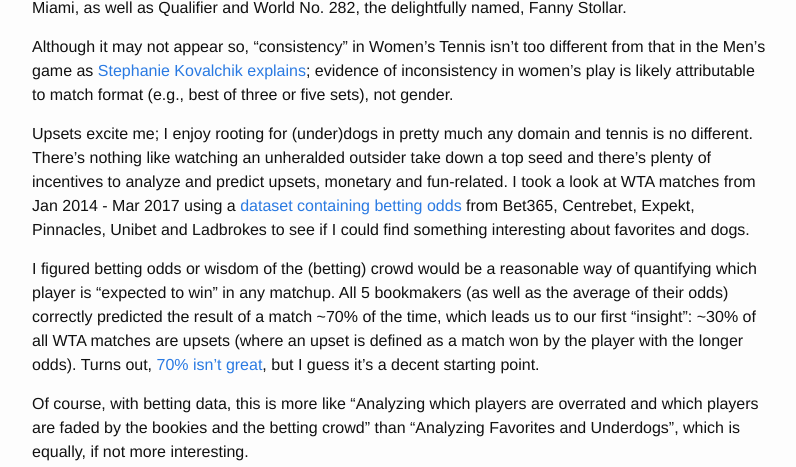
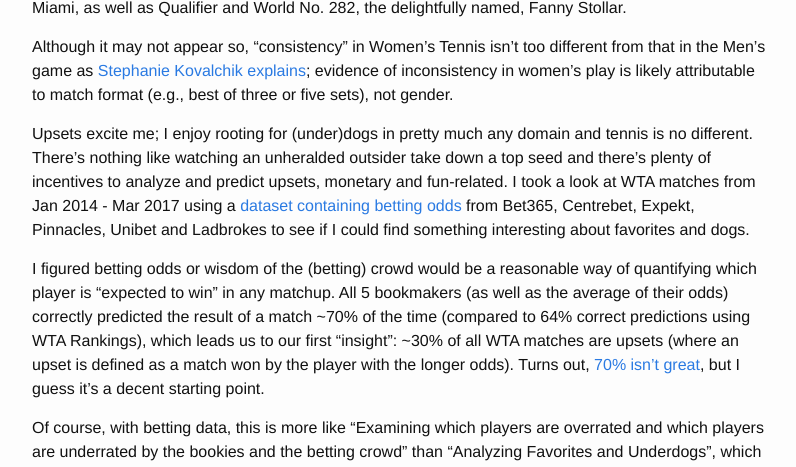
Before and after one commit to amlanlimaye/amlanlimaye.github.io, a Jekyll site: the page built from _posts/2017-04-13-analyzing-upsets-wta.markdown, in a window 1280 px wide and 1400 px high, scrolled down 306 px. Shown: the top 467 px of the window, without its empty margins (238-1034 px from the left). Built offline with Jekyll 4.4.1, drawn with Linux system fonts in a browser that asks for light colours; some of the changed text lies outside the part shown.

Commit message:
Update 2017-04-13-analyzing-upsets-wta.markdown

```diff
--- a/_posts/2017-04-13-analyzing-upsets-wta.markdown
+++ b/_posts/2017-04-13-analyzing-upsets-wta.markdown
@@ -7,7 +7,7 @@
 
 ADD MORE CONCLUSIONS!!!
 
-<h2>Analyzing Favorites and Underdogs on the WTA Tour: Part 1</h2>
+<h2>Examining Favorites and Underdogs on the WTA Tour</h2>
 
 Off late, Women's Tennis has received a lot of flak for being "inconsistent"; a notion bolstered by what's happened in the last month or so. Russia's Elena Vesnina, who was 125/1 to win at Indian Wells (a Premier Mandatory event that's perhaps regarded as the biggest event outside of the 4 Grand Slams) before the tournament began, took home the trophy by beating compatriot Svetlana Kuznetsova 6-7, 7-5, 6-4. Vesnina is 0-2 since Indian Wells, having lost to Wildcard and World No. 594, Ajla Tomljanovic at Miami, as well as Qualifier and World No. 282, the delightfully named, Fanny Stollar.
 
@@ -15,29 +15,27 @@
 
 Upsets excite me; I enjoy rooting for (under)dogs in pretty much any domain and tennis is no different. There's nothing like watching an unheralded outsider take down a top seed and there's plenty of incentives to analyze and predict upsets, monetary and fun-related. I took a look at WTA matches from Jan 2014 - Mar 2017 using a <a href="https://github.com/skoval/deuce/blob/master/data/wta_odds.RData">dataset containing betting odds</a> from Bet365, Centrebet, Expekt, Pinnacles, Unibet and Ladbrokes to see if I could find something interesting about favorites and dogs.
 
-I figured betting odds or wisdom of the (betting) crowd would be a reasonable way of quantifying which player is "expected to win" in any matchup. All 5 bookmakers (as well as the average of their odds) correctly predicted the result of a match ~70% of the time, which leads us to our first "insight": ~30% of all WTA matches are upsets (where an upset is defined as a match won by the player with the longer odds). Turns out, <a href="http://www.tennisabstract.com/blog/2017/01/15/measuring-the-performance-of-tennis-prediction-models/">70% isn't great</a>, but I guess it's a decent starting point.
+I figured betting odds or wisdom of the (betting) crowd would be a reasonable way of quantifying which player is "expected to win" in any matchup. All 5 bookmakers (as well as the average of their odds) correctly predicted the result of a match ~70% of the time (compared to 64% correct predictions using WTA Rankings), which leads us to our first "insight": ~30% of all WTA matches are upsets (where an upset is defined as a match won by the player with the longer odds). Turns out, <a href="http://www.tennisabstract.com/blog/2017/01/15/measuring-the-performance-of-tennis-prediction-models/">70% isn't great</a>, but I guess it's a decent starting point.
 
-Of course, with betting data, this is more like "Analyzing which players are overrated and which players are faded by the bookies and the betting crowd" than "Analyzing Favorites and Underdogs", which is equally, if not more interesting.
+Of course, with betting data, this is more like "Examining which players are overrated and which players are underrated by the bookies and the betting crowd" than "Analyzing Favorites and Underdogs", which is equally, if not more interesting.
 
 These are the top 10 "upsetters" in the last 3 years:
 
 <img src="http://i.imgur.com/0hVrfI5.png">
 
-Kiki Mladenovic and Karolina Pliskova have caused the most upsets in the last 3 years; expected since they've steadily risen through the ranks in that time.
-
-Not all upsets are the same though; there's a pretty big difference between an upset that has an implied probability of 10% (from betting odds) and an upset that has an implied probability of 49%.
+Kiki Mladenovic and Karolina Pliskova have caused the most upsets in the last 3 years; expected since they've steadily risen through the ranks in that time. Not all upsets are the same though; there's a pretty big difference between an upset that has an implied probability of 10% (from betting odds) and an upset that has an implied probability of 49%.
 
 I thought I'd capture this by squaring the difference in win probabilities between players playing a match (so that larger upsets are exaggerated; I think it's desirable to exaggerate an upset with win probability 5% compared to one with 45%), adding all the upset squares for a player and dividing by the number of matches in which that player was an underdog (which gives you a measure of how "upsetting" that player is; don't worry, we'll give it a less upsetting name - "upset score").
 
 Let's check out what matches "upset score" considers to be the biggest upsets:
 
-<img src="">
+<img src="http://i.imgur.com/aadTc4j.png">
 
-Let's look at the top "upsetters" by "upset score" (min 20 matches played as underdog):
+Top "upsetters" by "upset score" (min 20 matches played as underdog):
 
 <img src="http://i.imgur.com/wqSUsrz.png">
 
-Kucova seems to be getting faded by the public pretty often; she's won 46% of games as an underdog and has the highest "upset score" in the dataset (which gives us an idea of the size of her upset wins)! Also interesting to see Lucic-Baroni, who can smoke anyone off the court on her day, Pennetta, who's probably on this list on the back of an upset US Open win in 2015 and up-and-comer Naomi Osaka, who's doing a pretty good job of thwarting bookies' and bettors' expectations.
+Kucova seems to be getting underestimated by the public pretty often; she's won 46% of games as an underdog and has the highest "upset score" in the dataset! Also interesting to see Lucic-Baroni, who can smoke anyone off the court on her day, Pennetta, who's probably on this list on the back of an upset US Open win in 2015 and up-and-comer Naomi Osaka, who's doing a pretty good job of thwarting bookies' and bettors' expectations off late.
 
 And by "percentage of underdog matches won" (min 20 matches played as underdog):
 
@@ -49,7 +47,7 @@
 
 <img src="http://i.imgur.com/LMYO1M5.png">
 
-Dellacqua keeps coming back from injury and won 90% of tight games in the last 3 years; likely a result of being heavily faded by betting markets. Muguruza is making a (great) habit of winning tight games; much harder the closer you get to the top and Dasha Gavrilova seems to be killing it in tight games as well.
+Dellacqua keeps coming back from injury and won 90% of tight games in the last 3 years; likely a result of being heavily "faded" by betting markets. Muguruza is making a (great) habit of winning tight games; much harder the closer you get to the top and Dasha Gavrilova seems to be killing it in tight games as well.
 
 <img src="http://i.imgur.com/6qKs4vx.png">
 
@@ -59,14 +57,33 @@
 
 <img src="http://i.imgur.com/TA3cmzp.png">
 
-A bit of redemption for Wozniacki as she heads this list, winning over 90% of games in which she's considered a big favorite. Other former World No.1's Kerber, Venus, Azarenka, Ivanovic and current No.1, Serena, also feature.
+A bit of redemption for Wozniacki as she heads this list, winning over 90% of games in which she's considered a big favorite. Other former World No.1's, often labelled "consistent" by commentators and journalists, Kerber, Venus, Azarenka, Ivanovic and current No.1, Serena, also feature. But what do they really mean when they say "consistent"? Most of the time they're referring to the players being consistently good; producing solid results over a long period of time. I'm interested in a more textbook definition. A truly consistent player would be one who wins all the matches they're expected to win and loses the ones they're expected to lose; kills it when they're a big favorite and folds like a cheap suit when they're a big dog.
 
+<h3>Consistency</h3>
 
+I've defined "consistency score" as the sum of matches won as favorite and matches lost as underdog divided by the total number of matches played. The most consistent player on tour (min 20 matches played) is... Romania's ANA BOGDAN!!! Bogdan won 5/5 of her matches as favorite and lost 15/17 matches as underdog to edge ahead of Serena (144/160 matches won as favorite, 0 matches played as underdog).
+
+<img src="http://i.imgur.com/lX9Z8BY.png">
+
+Li Na, Sharapova and Azarenka are all incredibly consistent (elo, which is widely regarded as the best rankings system for individual sports, puts Serena, Sharapova and Azarenka as <a href="http://tennisabstract.com/reports/wta_elo_ratings.html">miles better than everyone else</a> on tour as well as classifying Konta and Pliskova as the "best of the rest" (as of 4/14/2017).
+
+<img src="http://i.imgur.com/9zyO8tq.png">
+
+Speaking of Pliskova (Karolina), her development into a solid servebot++ type player might be causing bettors to overestimate her twin sister, Kristyna, who somehow lost 70% of her matches as favorite (or they're just straight up confusing Kristyna with her sister :P). Cirstea, Watson, Bertens, Ostapenko all seem to be pretty coin-flippy.
+
+While "consistency" measures how close a player's win-loss record is to what's expected, "volatility" is a slightly different concept, it has more to do with upset size. On their day, volatile players take down the biggest of favorites but they're also prone to losses against players who are not expected to threaten them at all. A couple of names should've popped into your head after reading that description; let's see if they've made it to the "most volatile" list () :P
+
+<img src="http://i.imgur.com/8AGuF3Q.png">
+
+I'm talking, of course, about the frankly ridiculous, Mirjana Lucic-Baroni, who lost 11/15 matches as favorite with a volatility score second only to perennially-involved-in-a-comeback Petra Cetkovska. Kvitova's got a bit of a hit or miss game as well; no surprise to see her on the list but Radwanska and Halep can't be happy about being on there. One might have expected to see those two among the least volatile but they really seem to be struggling with the power-based game that's dominating women's tennis off late.
+
+<img src="http://i.imgur.com/0eCn0G7.png">
+
+No one comes close to Paula Ormachea in this regard. Paula lost 3/12 matches as favorite and folded like a cheap suit when given underdog status, winning only 1/18 games.
 
 - Which players are top upsetters in last 3 years? Max number of upsets, percentage of underdog matches won
 - Which favorites lose most often? Max losses, percentage of favorite matches lost
 - Which players are "consistent" or easiest to predict? Max number of games that went as expected, percentage of games that went as expected
 - Which players caused huge upsets? Which players suffered huge upsets? Which individual matches were biggest upsets?
 
-
 PUBLIC FADE SCORE!!!
```
